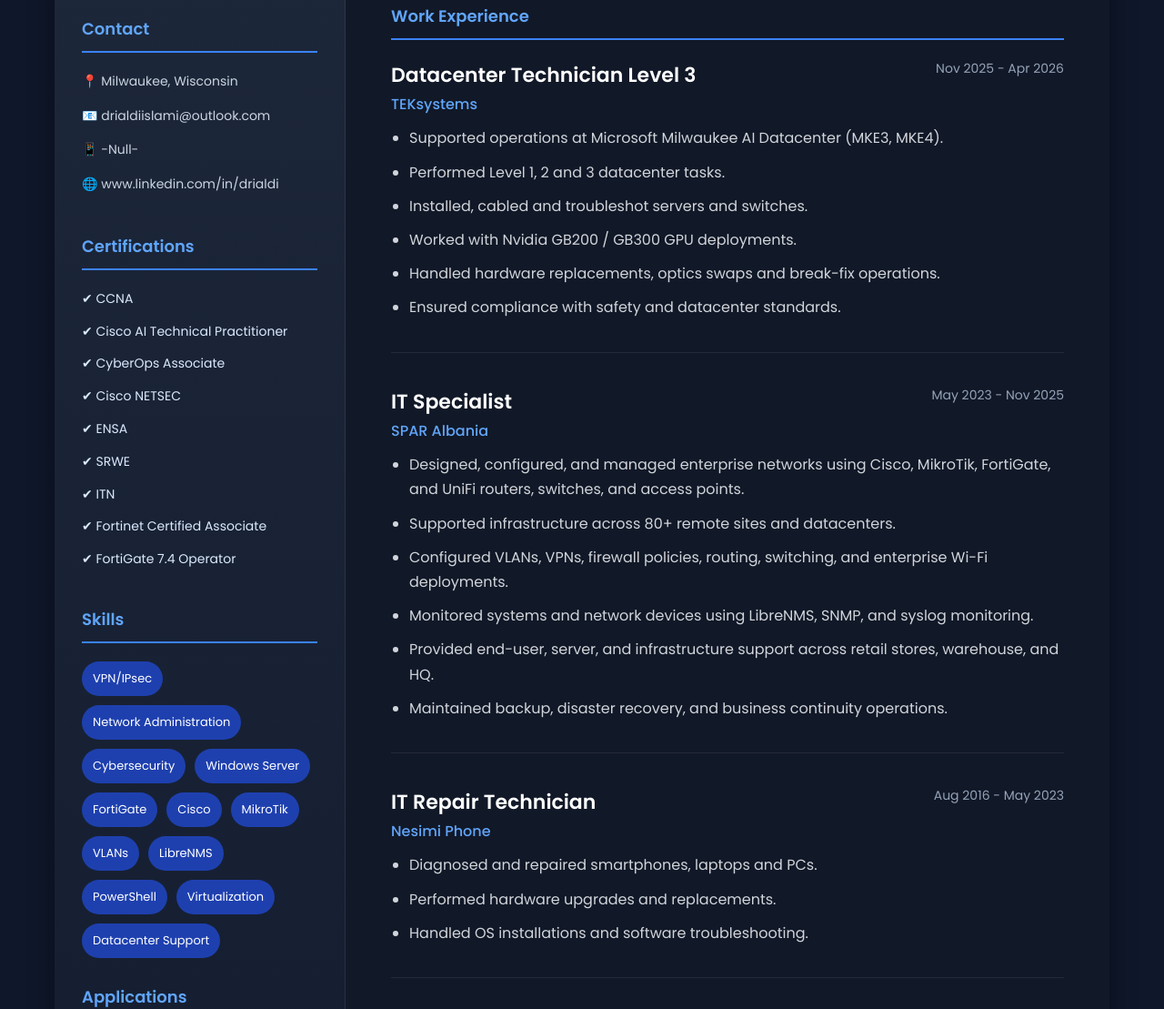
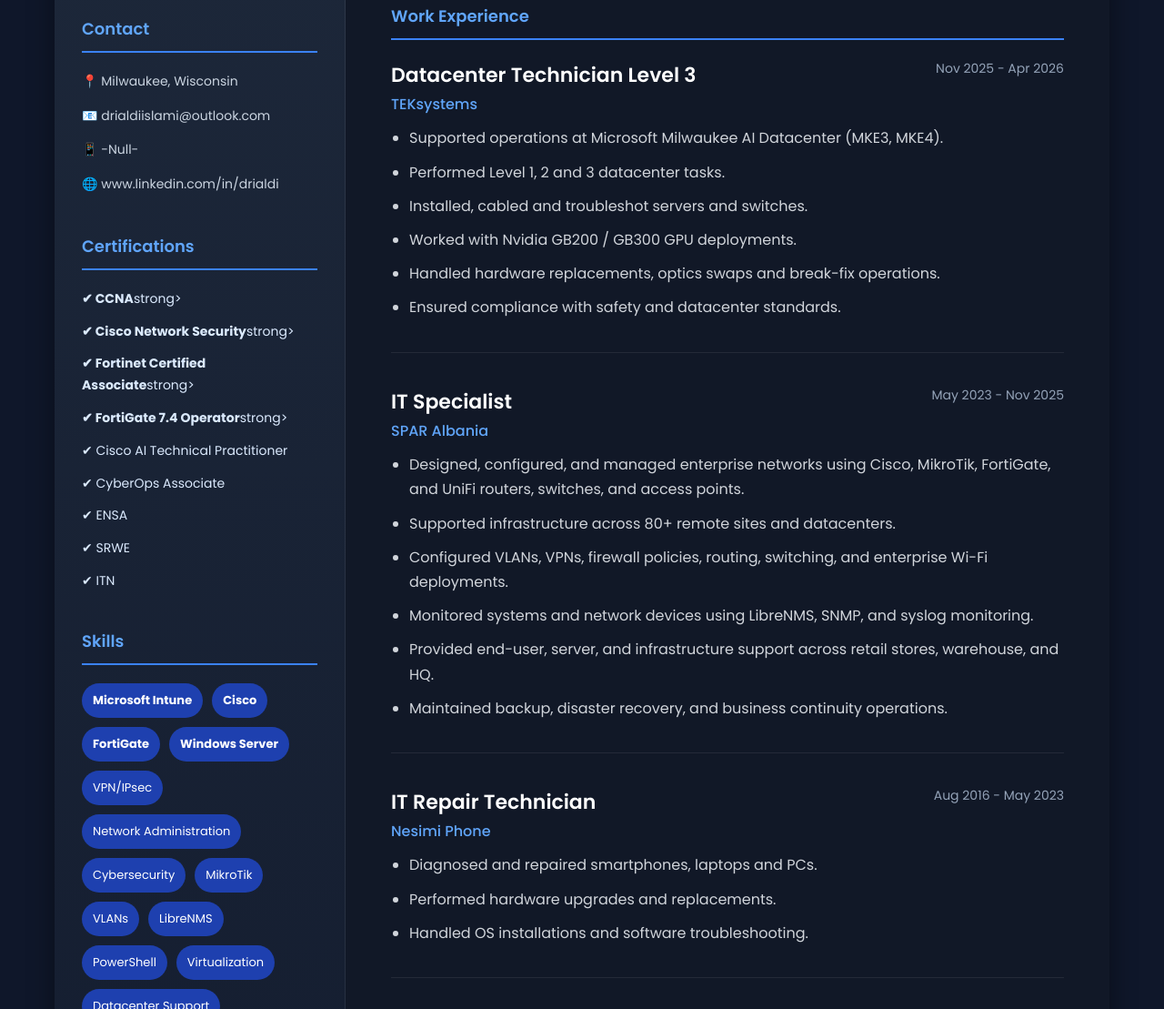
Before and after one commit to drialdi-1/drialdi-1.github.io, a plain HTML site: page index.html in a window 1280 px wide. Shown: the part 400-1509 px from the top of the page at 91% size. Drawn offline with Linux system fonts and the light colour scheme.

Commit message:
index.html

```diff
--- a/index.html
+++ b/index.html
@@ -280,15 +280,15 @@
         <h3 class="section-title">Certifications</h3>
 
         <ul class="cert-list">
-          <li>✔ CCNA</li>
+          <li><strong>✔ CCNA</strong>strong></li>
+          <li><strong>✔ Cisco Network Security</strong>strong></li>
+          <li><strong>✔ Fortinet Certified Associate</strong>strong></li>
+          <li><strong>✔ FortiGate 7.4 Operator</strong>strong></li>
           <li>✔ Cisco AI Technical Practitioner</li>
           <li>✔ CyberOps Associate</li>
-          <li>✔ Cisco NETSEC</li>
           <li>✔ ENSA</li>
           <li>✔ SRWE</li>
           <li>✔ ITN</li>
-          <li>✔ Fortinet Certified Associate</li>
-          <li>✔ FortiGate 7.4 Operator</li>
         </ul>
       </div>
 
@@ -298,12 +298,13 @@
         <h3 class="section-title">Skills</h3>
 
         <div class="skills">
+          <div class="skill-badge"><strong>Microsoft Intune</strong></div>
+          <div class="skill-badge"><strong>Cisco</strong></div>
+          <div class="skill-badge"><strong>FortiGate</strong></div>
+          <div class="skill-badge"><strong>Windows Server</strong></div>
           <div class="skill-badge">VPN/IPsec</div>
           <div class="skill-badge">Network Administration</div>
           <div class="skill-badge">Cybersecurity</div>
-          <div class="skill-badge">Windows Server</div>
-          <div class="skill-badge">FortiGate</div>
-          <div class="skill-badge">Cisco</div>
           <div class="skill-badge">MikroTik</div>
           <div class="skill-badge">VLANs</div>
           <div class="skill-badge">LibreNMS</div>
```
